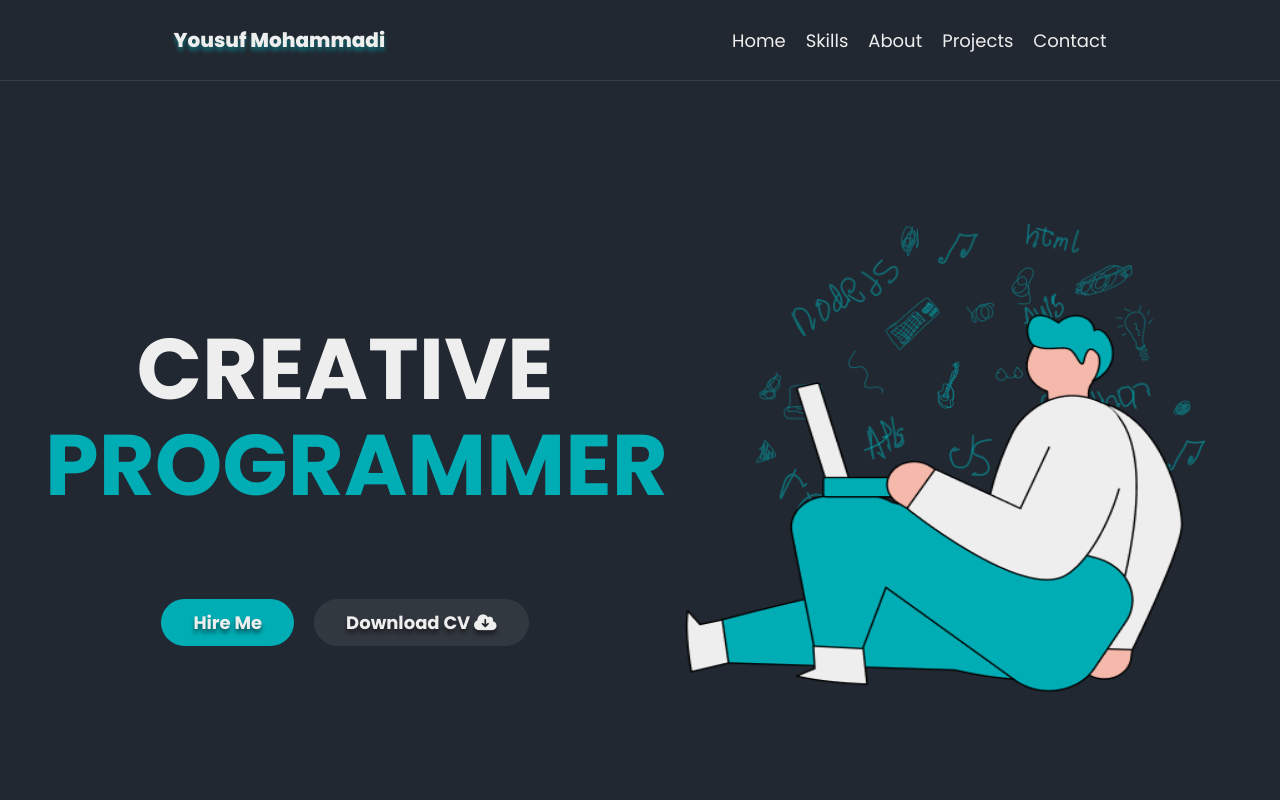
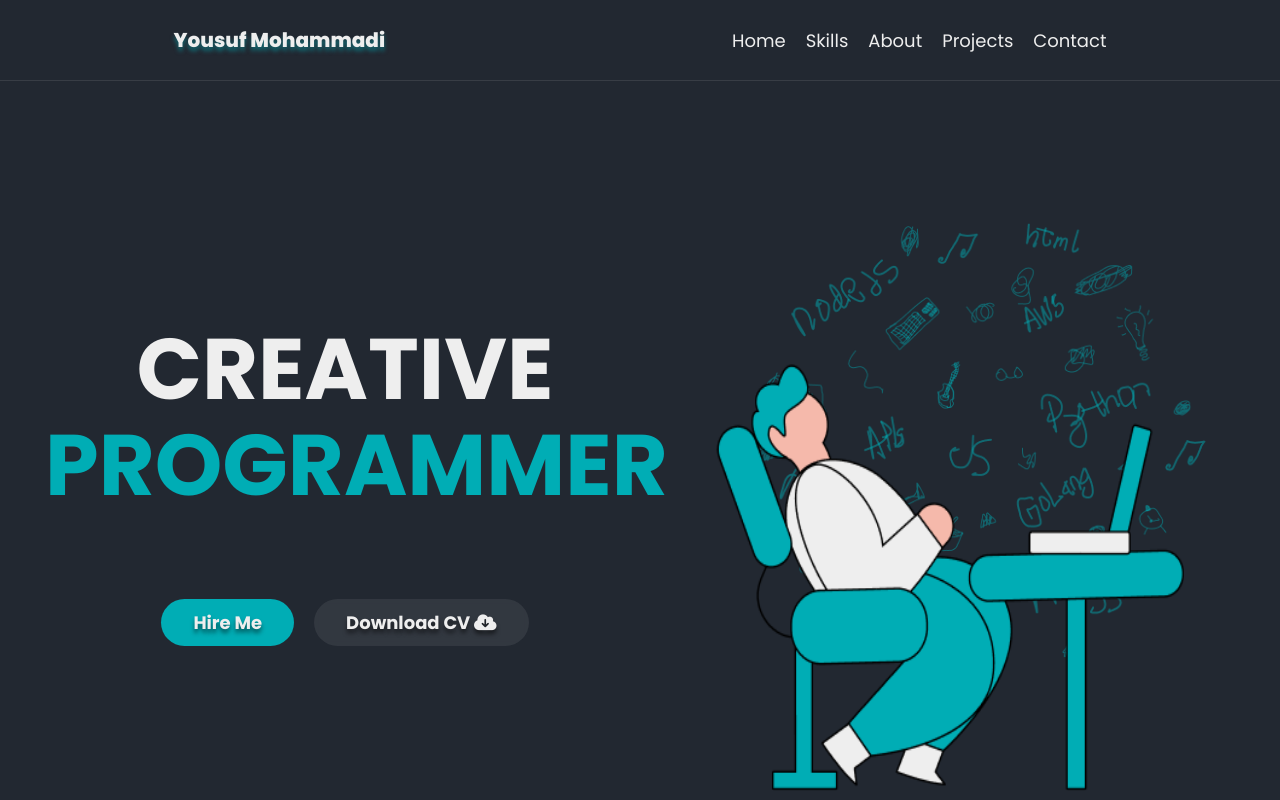
Before and after one commit to YousufMohammadi/portfolio, a React (Create React App) app: page / in a window 1280 px wide. Shown: the top 800 px of the page. Built offline with nearby package versions, Linux system fonts and the light colour scheme.

Commit message:
abstract image changed

```diff
--- a/src/Components/Abstract.jsx
+++ b/src/Components/Abstract.jsx
@@ -19,7 +19,7 @@ export function Abstract() {
         <div className="images">
           <img
             alt="images"
-            src="abstract.png"
+            src="about.png"
             className="image image1"
           />
           <img
```
